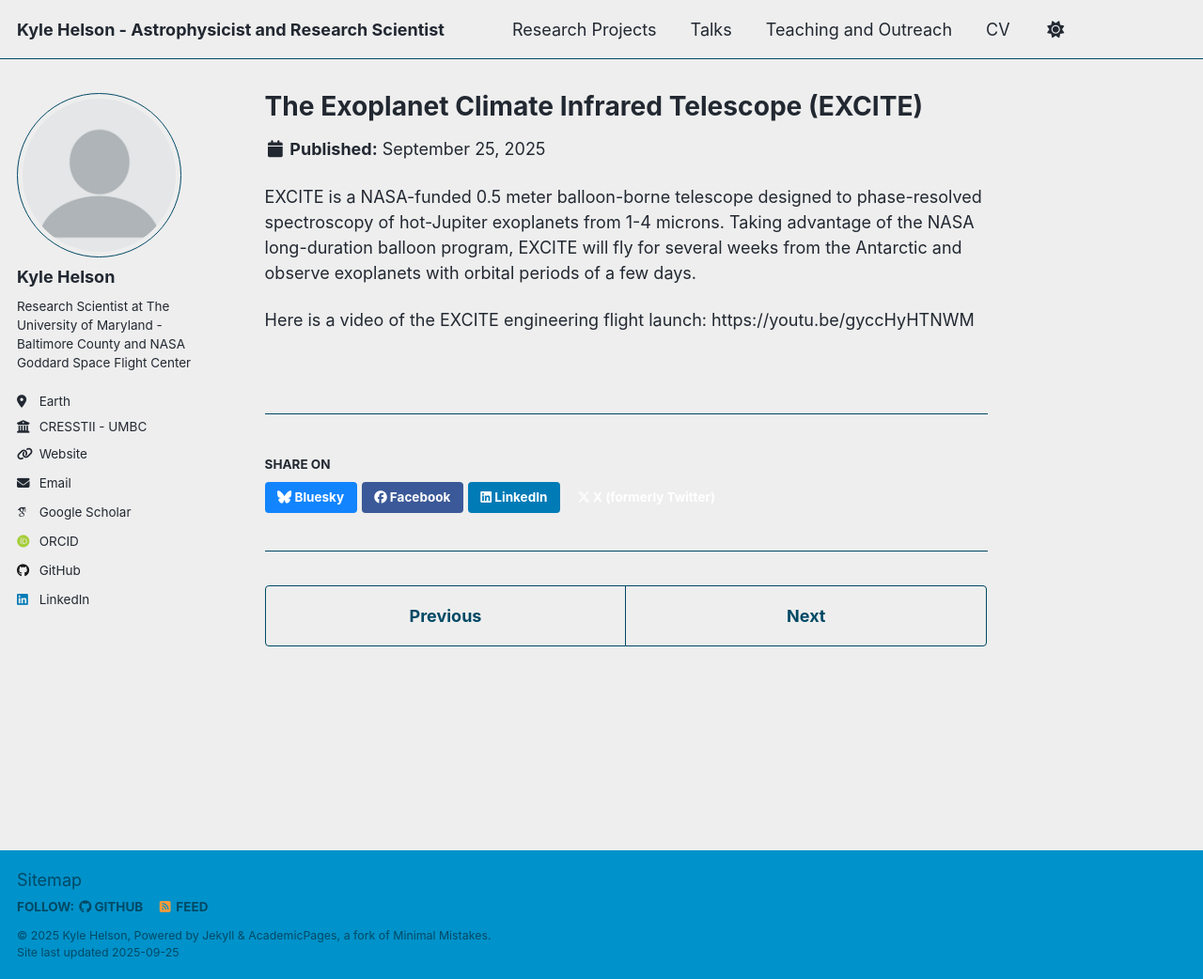
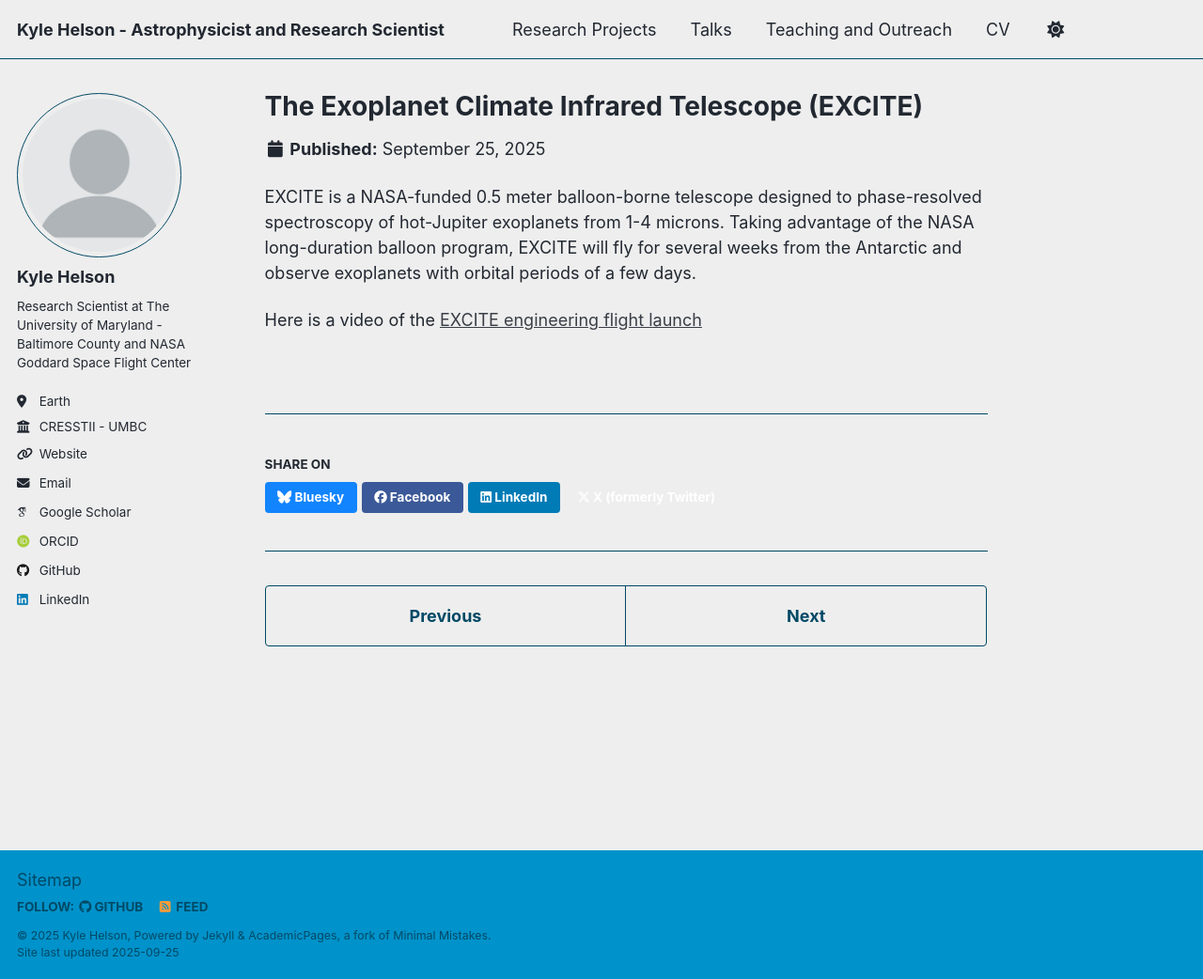
Before and after one commit to kylehelson/kylehelson.github.io, a Jekyll site: the page built from _portfolio/EXCITE.md, in a window 1280 px wide and 1042 px high. Shown: the whole window at 94% size. Built offline with Jekyll 4.4.1, drawn with Linux system fonts in a browser that asks for light colours; some web fonts are replaced; a script that is not in the unit is left out.

Commit message:
Update EXCITE.md

```diff
--- a/_portfolio/EXCITE.md
+++ b/_portfolio/EXCITE.md
@@ -5,4 +5,4 @@ about: "A balloon-borne hot-Jupiter phase curve spectrograph from 1-4 microns"
 ---
 EXCITE is a NASA-funded 0.5 meter balloon-borne telescope designed to phase-resolved spectroscopy of hot-Jupiter exoplanets from 1-4 microns. Taking advantage of the NASA long-duration balloon program, EXCITE will fly for several weeks from the Antarctic and observe exoplanets with orbital periods of a few days.
 
-Here is a video of the EXCITE engineering flight launch: https://youtu.be/gyccHyHTNWM
+Here is a video of the [EXCITE engineering flight launch](https://youtu.be/gyccHyHTNWM)
```
